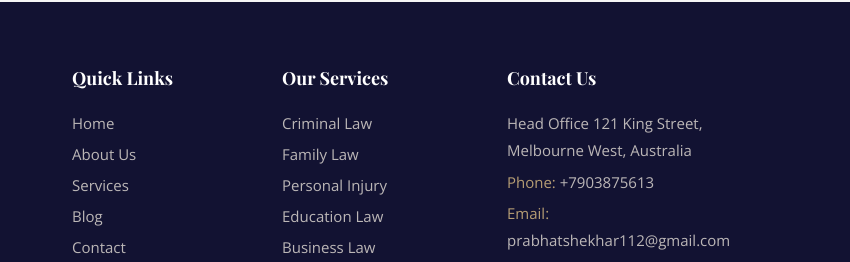
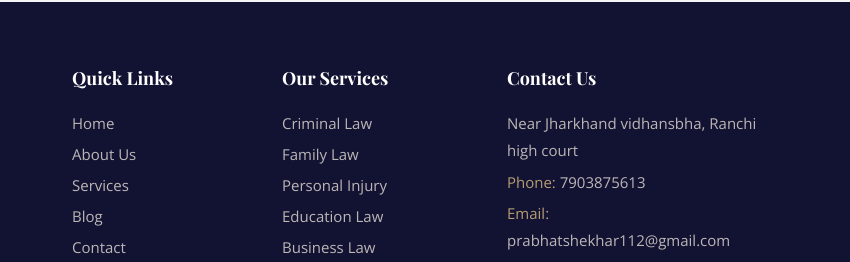
Before and after one commit to Devopstest525/Nirmal-law-website, a plain HTML site: page index.html in a window 1280 px wide. Shown: the part 5608-5870 px from the top of the page, 430-1280 px from the left. Drawn offline with nearby package versions, Linux system fonts and the light colour scheme.

Commit message:
Update index.html
contact number has been added

```diff
--- a/index.html
+++ b/index.html
@@ -469,11 +469,11 @@
                 <div class="col-lg-3 col-sm-6 col-md-6">
                     <div class="single-widget">
                         <h3>Contact Us</h3>
-                        <p>Head Office 121 King Street, Melbourne West, Australia</p>
+                        <p>Near Jharkhand vidhansbha, Ranchi high court</p>
                         <ul>
                             <li>
                                 Phone:
-                                <a href="tel:+7903875613">+7903875613</a>
+                                <a href="tel:7903875613">7903875613</a>
                             </li>
                             <li>
                                 Email:
```
